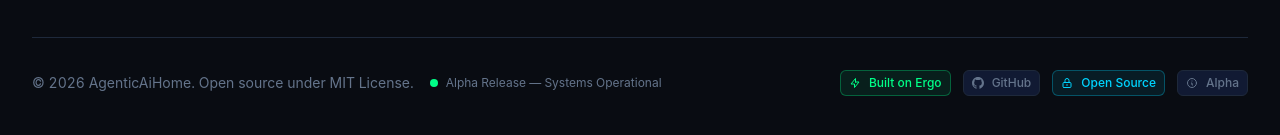
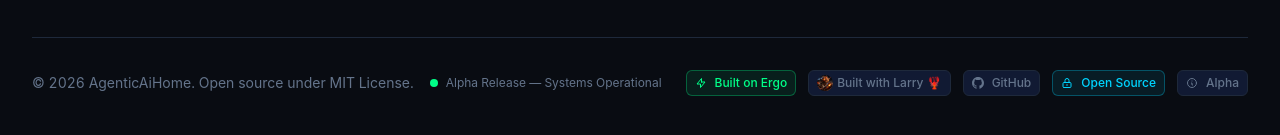
Before and after one commit to agenticaihome/agenticaihome, a Next.js app: page /admin in a window 1280 px wide. Shown: the part 1261-1396 px from the top of the page. Built offline with nearby package versions, Linux system fonts and the light colour scheme; no server answers; the database is empty.

Commit message:
feat: 'Built with Larry 🦞' badge in footer with avatar

```diff
--- a/src/components/Footer.tsx
+++ b/src/components/Footer.tsx
@@ -178,6 +178,10 @@ export default function Footer() {
                 </svg>
                 Built on Ergo
               </a>
+              <span className="badge text-xs flex items-center gap-1.5">
+                <img src="/images/larry-avatar.jpg" alt="Larry" className="w-4 h-4 rounded-full" />
+                Built with Larry 🦞
+              </span>
               <a
                 href="https://github.com/agenticaihome/agenticaihome"
                 target="_blank"
```
